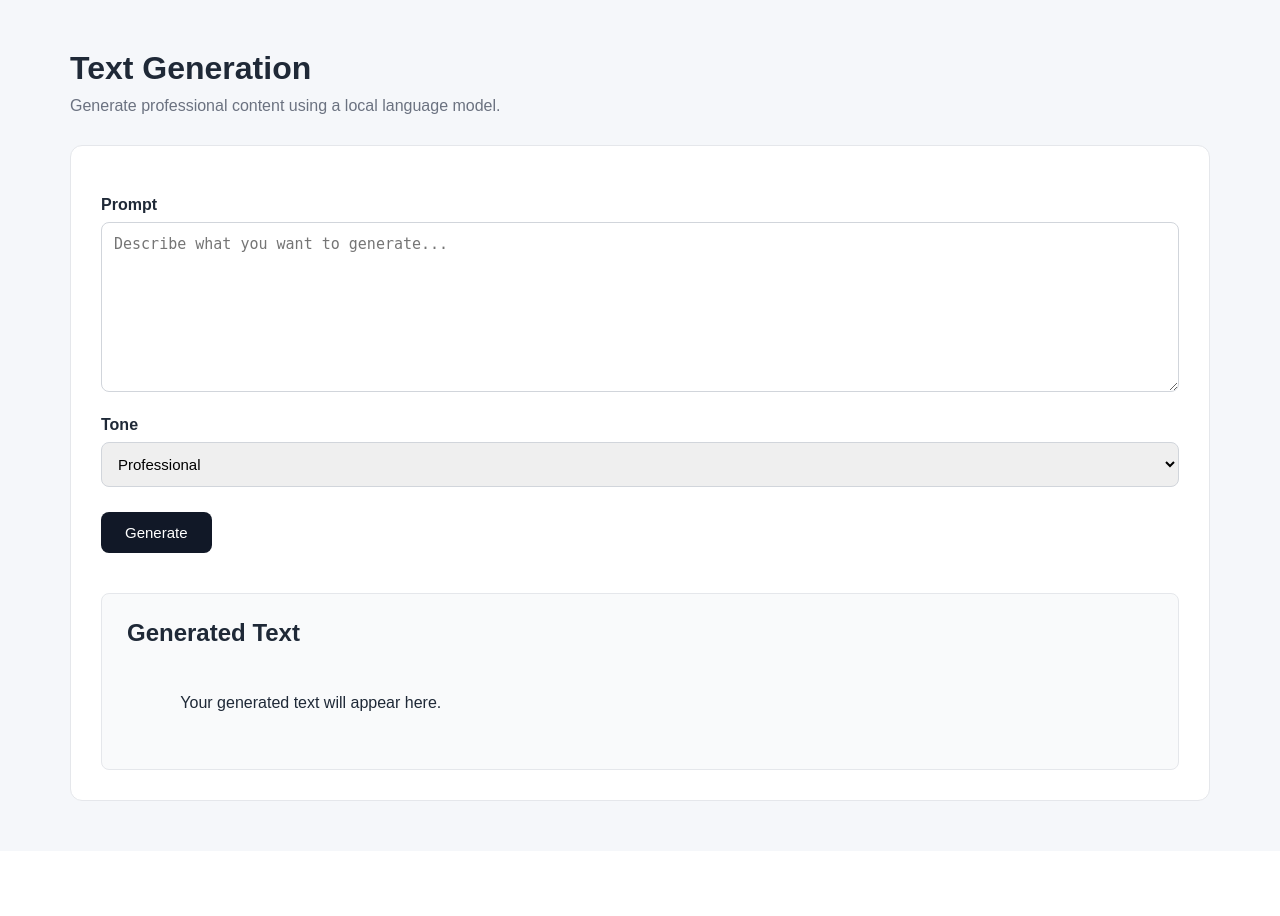
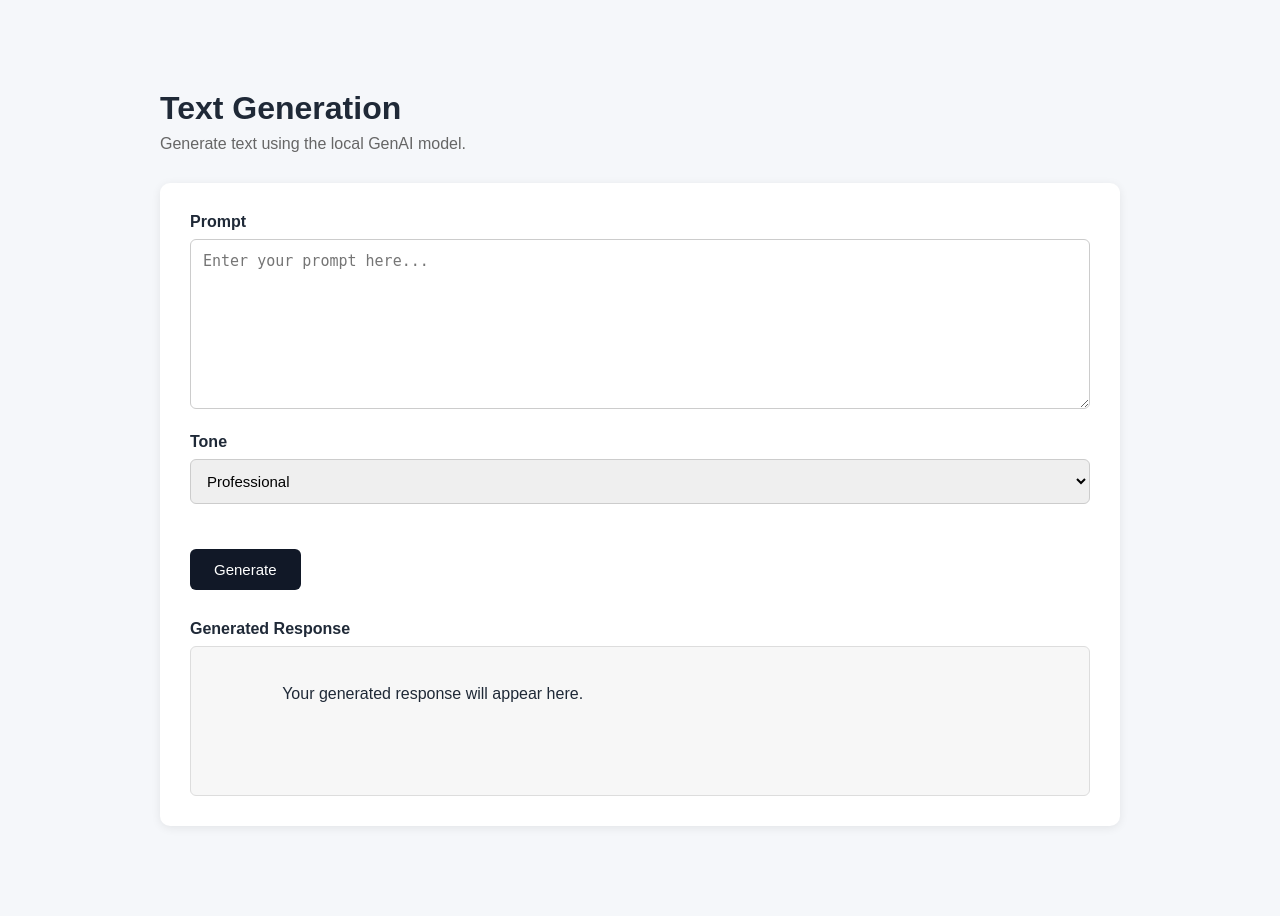
Before and after one commit to ZionVas/enterprise-genai-assistant, a Flask app: page /text in a window 1280 px wide. Shown: the part 64-980 px from the top of the page. Before the commit the page ends 865 px from the top, so only its background shows below. Run offline with Flask 3, Linux system fonts and the light colour scheme.

Commit message:
Integrate LangChain and LangGraph with text generation

```diff
--- a/app/routes/main.py
+++ b/app/routes/main.py
@@ -1,7 +1,11 @@
-from flask import Blueprint, render_template
+from flask import Blueprint, render_template, request, jsonify
+
+from app.services.generation_graph import build_generation_graph
 
 
 main_bp = Blueprint("main", __name__)
+
+generation_graph = build_generation_graph()
 
 
 @main_bp.route("/")
@@ -32,3 +36,33 @@ def sap_naming():
 @main_bp.route("/sap/optimization")
 def sap_optimization():
     return render_template("sap_optimization.html")
+
+
+@main_bp.route("/api/generate", methods=["POST"])
+def generate():
+    data = request.get_json()
+
+    user_input = data.get("prompt", "").strip()
+
+    if not user_input:
+        return jsonify({
+            "success": False,
+            "error": "Prompt cannot be empty."
+        }), 400
+
+    try:
+        result = generation_graph.invoke({
+            "user_input": user_input,
+            "response": ""
+        })
+
+        return jsonify({
+            "success": True,
+            "response": result["response"]
+        })
+
+    except Exception as exc:
+        return jsonify({
+            "success": False,
+            "error": str(exc)
+        }), 500
--- a/frontend/static/css/style.css
+++ b/frontend/static/css/style.css
@@ -208,3 +208,83 @@ button:hover {
 
     line-height: 1.7;
 }
+
+.page-container {
+    max-width: 1000px;
+    margin: 40px auto;
+    padding: 0 20px;
+}
+
+.page-header {
+    margin-bottom: 30px;
+}
+
+.page-header h1 {
+    margin-bottom: 8px;
+}
+
+.page-header p {
+    color: #666;
+}
+
+.generation-card {
+    background: white;
+    padding: 30px;
+    border-radius: 10px;
+    box-shadow: 0 2px 10px rgba(0, 0, 0, 0.08);
+}
+
+.form-group {
+    margin-bottom: 20px;
+}
+
+.form-group label,
+.result-section label {
+    display: block;
+    font-weight: 600;
+    margin-bottom: 8px;
+}
+
+.form-control {
+    width: 100%;
+    padding: 12px;
+    border: 1px solid #ccc;
+    border-radius: 6px;
+    font-size: 15px;
+    box-sizing: border-box;
+}
+
+.btn-primary {
+    padding: 12px 24px;
+    border: none;
+    border-radius: 6px;
+    cursor: pointer;
+    font-size: 15px;
+}
+
+.btn-primary:disabled {
+    opacity: 0.6;
+    cursor: not-allowed;
+}
+
+.loading {
+    margin-top: 20px;
+    font-style: italic;
+}
+
+.hidden {
+    display: none;
+}
+
+.result-section {
+    margin-top: 30px;
+}
+
+.result-box {
+    min-height: 150px;
+    padding: 20px;
+    background: #f7f7f7;
+    border: 1px solid #ddd;
+    border-radius: 6px;
+    white-space: pre-wrap;
+}
--- a/frontend/static/js/app.js
+++ b/frontend/static/js/app.js
@@ -1 +1,61 @@
-console.log("Enterprise GenAI Assistant loaded.");
+async function generateText() {
+
+    const prompt = document.getElementById("prompt").value.trim();
+    const tone = document.getElementById("tone").value;
+
+    const resultBox = document.getElementById("result");
+    const loading = document.getElementById("loading");
+    const generateButton = document.getElementById("generate-btn");
+
+    if (!prompt) {
+        resultBox.textContent = "Please enter a prompt.";
+        return;
+    }
+
+    const finalPrompt = `
+Generate a response to the following request.
+
+Tone: ${tone}
+
+Request:
+${prompt}
+`;
+
+    loading.classList.remove("hidden");
+    generateButton.disabled = true;
+    resultBox.textContent = "";
+
+    try {
+
+        const response = await fetch("/api/generate", {
+            method: "POST",
+
+            headers: {
+                "Content-Type": "application/json"
+            },
+
+            body: JSON.stringify({
+                prompt: finalPrompt
+            })
+        });
+
+        const data = await response.json();
+
+        if (!data.success) {
+            resultBox.textContent = `Error: ${data.error}`;
+            return;
+        }
+
+        resultBox.textContent = data.response;
+
+    } catch (error) {
+
+        resultBox.textContent =
+            `Request failed: ${error.message}`;
+
+    } finally {
+
+        loading.classList.add("hidden");
+        generateButton.disabled = false;
+    }
+}
--- a/frontend/templates/text.html
+++ b/frontend/templates/text.html
@@ -1,68 +1,58 @@
 {% extends "base.html" %}
 
-{% block title %}
-Text Generation
-{% endblock %}
-
+{% block title %}Text Generation{% endblock %}
 
 {% block content %}
 
-<h1>Text Generation</h1>
+<div class="page-container">
 
-<p class="page-description">
-    Generate professional content using a local language model.
-</p>
+    <div class="page-header">
+        <h1>Text Generation</h1>
+        <p>Generate text using the local GenAI model.</p>
+    </div>
 
+    <div class="generation-card">
 
-<div class="form-container">
+        <div class="form-group">
+            <label for="prompt">Prompt</label>
 
-    <label for="text-prompt">
-        Prompt
-    </label>
+            <textarea
+                id="prompt"
+                class="form-control"
+                rows="8"
+                placeholder="Enter your prompt here..."
+            ></textarea>
+        </div>
 
-    <textarea
-        id="text-prompt"
-        rows="8"
-        placeholder="Describe what you want to generate..."
-    ></textarea>
+        <div class="form-group">
+            <label for="tone">Tone</label>
 
+            <select id="tone" class="form-control">
+                <option value="professional">Professional</option>
+                <option value="formal">Formal</option>
+                <option value="friendly">Friendly</option>
+                <option value="concise">Concise</option>
+            </select>
+        </div>
 
-    <label for="text-tone">
-        Tone
-    </label>
+        <button
+            id="generate-btn"
+            class="btn-primary"
+            onclick="generateText()"
+        >
+            Generate
+        </button>
 
-    <select id="text-tone">
+        <div id="loading" class="loading hidden">
+            Generating response...
+        </div>
 
-        <option value="professional">
-            Professional
-        </option>
+        <div class="result-section">
+            <label>Generated Response</label>
 
-        <option value="formal">
-            Formal
-        </option>
-
-        <option value="friendly">
-            Friendly
-        </option>
-
-        <option value="concise">
-            Concise
-        </option>
-
-    </select>
-
-
-    <button id="generate-text">
-        Generate
-    </button>
-
-
-    <div class="result-container">
-
-        <h2>Generated Text</h2>
-
-        <div id="text-result">
-            Your generated text will appear here.
+            <div id="result" class="result-box">
+                Your generated response will appear here.
+            </div>
         </div>
 
     </div>
```
Also changed, not shown: app/services/generation_graph.py (added, +25 -0 lines), app/services/llm_service.py (added, +8 -0 lines), tests/test_llm.py (added, +19 -0 lines), app/routes/__init__.py (added), app/services/__init__.py (added), tests/__init__.py (added).
